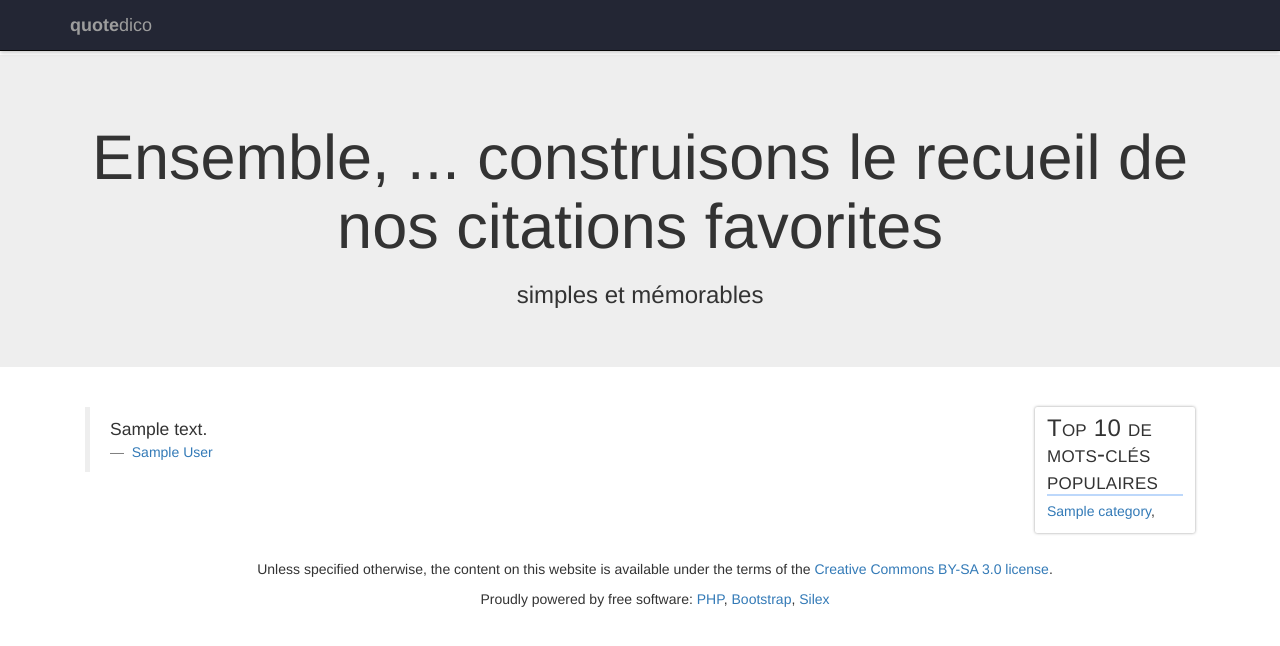
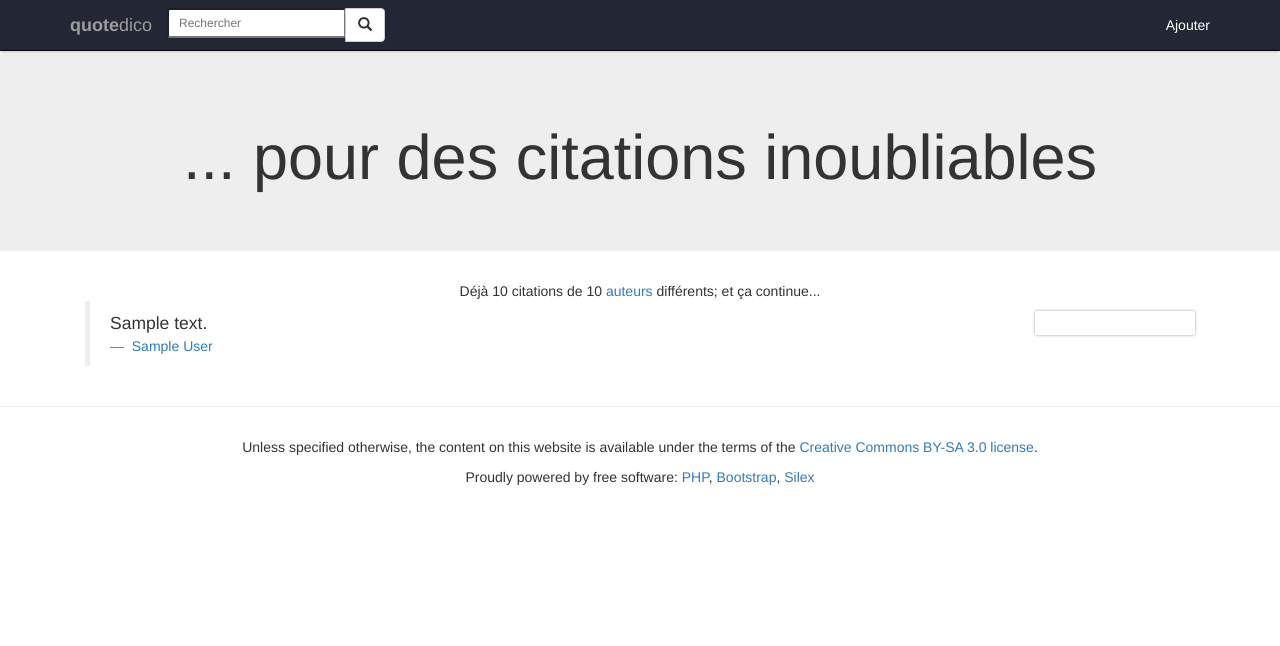
Before and after one commit to Bam92/QuoteDico, a PHP site: template views/index.html.twig in a window 1280 px wide. Shown: the top 646 px of the page. Run offline with PHP 8.4, Linux system fonts and the light colour scheme; the template is opened without the code that fills it: most values are stand-ins (such as "Sample title", 1, 10 or a date in 2020); some libraries are stand-ins or nearby versions.

Commit message:
Refactoring of home page
I have simplified the jumbotron text, displayed totals of quotes and authors and all quotes

```diff
--- /dev/null
+++ b/CdC.txt
@@ -0,0 +1,4 @@
+Contraintes :
+- pas plus de 150 caractères avec espace compris
+- pas plus de 3 categories par citations
+- afficher description de l'auteur, s'il y en a un, au survole de son lien. Description a proposer dans un premier temps puis à tirer sur Wikipedia par la suite si possible
--- /dev/null
+++ b/draft-quotes.txt
@@ -0,0 +1,4 @@
+Tout monte et echoue avec le leadership (John Maxwel)
+
+“If you want to change the world, pick up your pen and write.”
+— Martin Luther
--- a/src/Controller/QuoteController.php
+++ b/src/Controller/QuoteController.php
@@ -13,7 +13,7 @@ class QuoteController //extends Controller
   * @param Application $app Silex application
   */
   public function indexAction(Application $app) {
-    $quotes       = $app['dao.quote']    -> get5quotes();
+    $quotes       = $app['dao.quote']    -> findAllQuotes();
     $quote_total  = $app['dao.quote']    -> count();
     $author_total = $app['dao.author']   -> count();
     $categories   = $app['dao.category'] -> findAllCategories();
--- a/src/DAO/AuthorDAO.php
+++ b/src/DAO/AuthorDAO.php
@@ -7,7 +7,7 @@ use QuoteDico\Domain\Author;
 class AuthorDAO extends DAO
 {
   /**
-  * Return amount of authors
+  * Return the total of authors
   * @return integer total of authors in the db
   */
   public function count() {
@@ -16,7 +16,6 @@ class AuthorDAO extends DAO
 
   /**
      * Return a list of authors.
-     *
      * @return array A list of all authors.
      */
      public function findAllAuthors() {
--- a/views/index.html.twig
+++ b/views/index.html.twig
@@ -7,9 +7,8 @@
   <div class="container">
       <div class="col-xs-12 text-center">
           <h1>
-            Ensemble, ... construisons le recueil de nos citations favorites
+            ... pour des citations inoubliables
           </h1>
-          <h3>simples et mémorables</h3>
       </div>
 
     <div class="col-xs-12 text-center" id="call-to-action-home">
@@ -22,28 +21,32 @@
         <p> <small> grace aux contributions de nombreux
                 <a href="/contributors">volontaires</a>
                 <!--pour qui nous sommes tres reconnaissant-->
-            </small>
+           <!-- </small>
         </p-->
 
     </div>
   </div>
 </section>
 
+<div id="quote_total" class="text-center">
+  Déjà {{ quote_total }} citations de {{ author_total }}
+  <a href="/#" title="Afficher tous les auteurs">auteurs</a>
+  différents; et ça continue...
+</div>
+
 {% endblock %}
 
 {% block content %}
+   {% for quote in quotes %}
 
-   {% for quote in quotes %}
-    <p>
     <blockquote>{{ quote.summary }}<br>
         <small>
           <a class="" href="/author/{{ quote.author.id }}">
             {{ quote.author.fullName }}
           </a>
         </small>
+    </blockquote>
 
-      </blockquote>
-    </p>
     {% endfor %}
 
 {% endblock %}
--- a/views/layout.html.twig
+++ b/views/layout.html.twig
@@ -26,13 +26,27 @@
                     <a class="navbar-brand" href="/"><strong>quote</strong>dico</a>
                 </div>
 
-                <!--div class="collapse navbar-collapse">
-                <ul class="nav navbar-nav navbar-right">
+                 <ul class="nav navbar-nav navbar-right active">
                     <li>
-                      <a title="Liste des citations" href ="/quotes">Citations</a>
+                      <a title="ajouter une citation" href ="#">Ajouter</a>
                     </li>
-               </ul>
-            </div-->
+                </ul>
+
+                <!-- search bar -->
+                    <form class="navbar-form">
+                      <div class="input-group">
+                        <input type="text" class="input-sm form-controle"
+                        placeholder="Rechercher">
+
+                      <div class="input-group-btn">
+                        <button class="btn btn-default" type="submit">
+                          <i class="glyphicon glyphicon-search"></i>
+                        </button>
+                      </div>
+                    </div>
+
+                    </form>
+
             </div><!-- /.container -->
         </nav>
         </div>
@@ -40,12 +54,12 @@
         {% block jumbotron %}{% endblock %}
 
         <div class="container">
-        <section class="col-xs-10">{% block content %}{% endblock %}
+        <section class="col-md-10 col-xs-12">{% block content %}{% endblock %}
           {# page main content here #}
         </section>
 
           <!-- right panel -->
-          <section class="col-md-2">
+          <section class="col-md-2 clearxs">
             <!--div class="box-right-panel about">
               <h3 class="site-title">A propos </h3>
               QuoteDico est un receuil de citations libre que chacun peut
@@ -53,12 +67,12 @@
             </div-->
 
             <div class=" box-right-panel popular">
-              <h3 class="site-title">Top 10 de mots-clés populaires</h3>
+              <!--h3 class="site-title">Top 10 de mots-clés populaires</h3>
 
             {% block tags %}{% endblock %}
-            </div>
+          </div-->
 
-          </section
+          </section>
         </div>
 
         <hr>
@@ -81,9 +95,7 @@
     {#<script src="//ajax.googleapis.com/ajax/libs/jquery/1.11.1/jquery.min.js"></script>
     <script src="//maxcdn.bootstrapcdn.com/bootstrap/3.2.0/js/bootstrap.min.js"></script>#}
     <script>
-      $(function () {
-        $('.carousel').carousel();
-      });
+
     </script>
     {% endblock %}
 </body>
```
Also changed, not shown: db/content.sql (+11 -2 lines), src/DAO/QuoteDAO.php (+33 -54 lines), src/Domain/Quote.php (+17 -0 lines), README.md (added).
